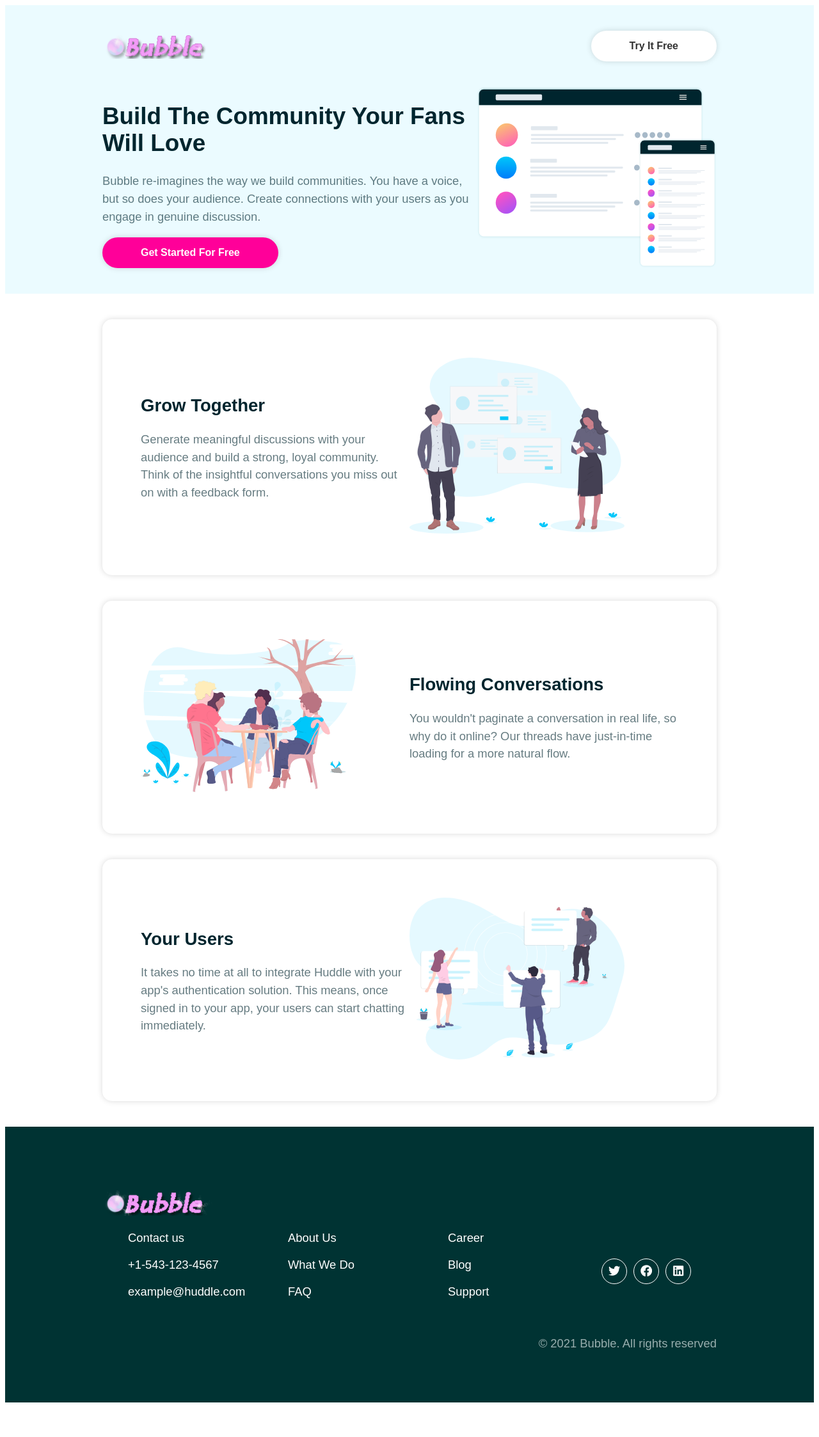
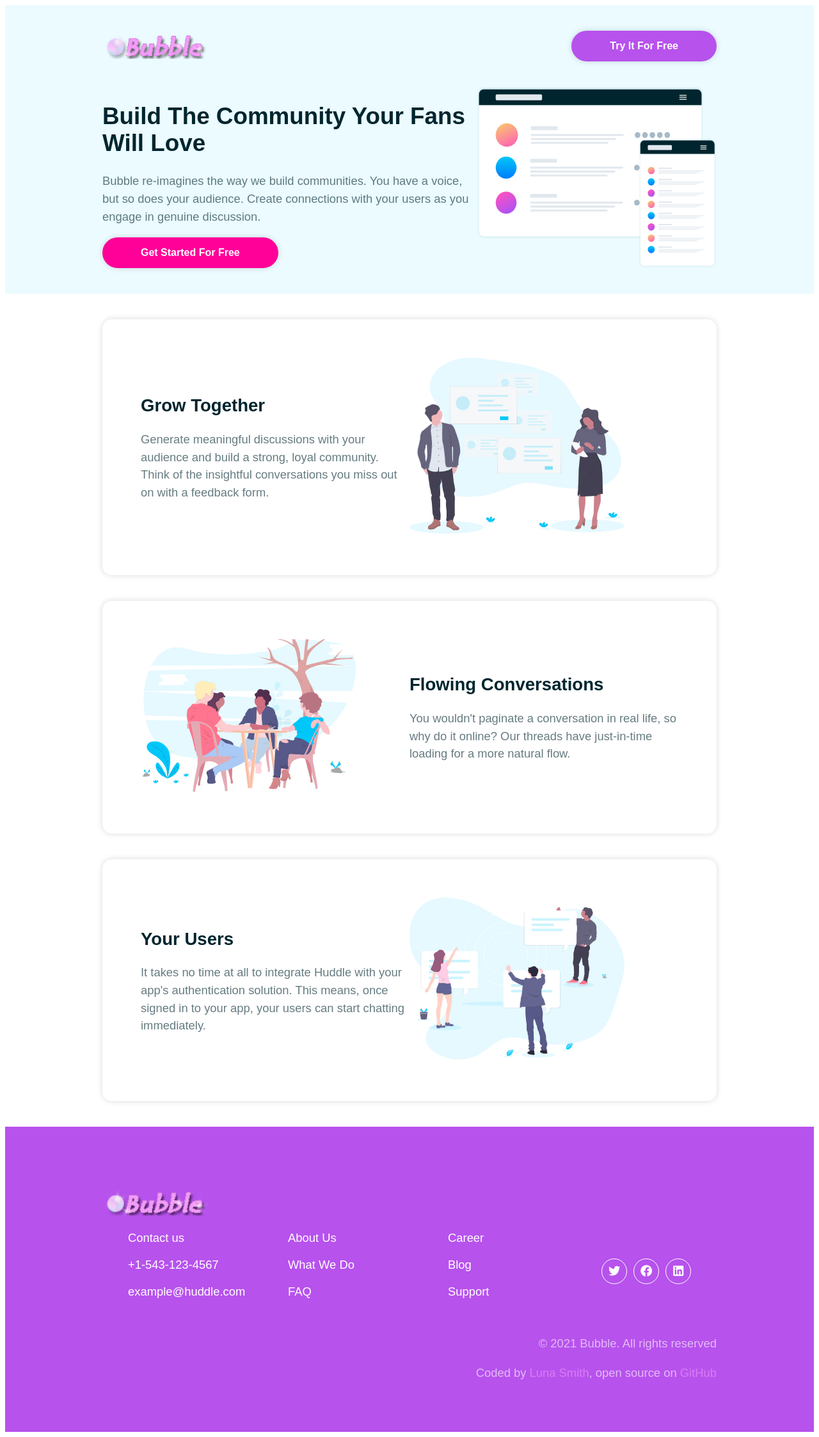
Before and after one commit to Lu-Smith/styled-components, a React (Create React App) app: page / in a window 1280 px wide. Shown: the whole page at 64% size. Before the commit the page ends 2200 px from the top, so only its background shows below. Built offline with nearby package versions, Linux system fonts and the light colour scheme.

Commit message:
Updated styling
Added my portfolio-link

```diff
--- a/src/App.js
+++ b/src/App.js
@@ -10,7 +10,7 @@ const theme = {
   colors: {
     header: `#ebfbff`,
     body: `#fff`,
-    footer: `#003333`,
+    footer: `#B752ED`,
   },
 
   mobile: `768px`,
--- a/src/components/Footer.js
+++ b/src/components/Footer.js
@@ -28,6 +28,24 @@ export default function Footer() {
           <SocialIcons />
         </Flex>
         <p>&copy; 2021 Bubble. All rights reserved</p>
+        <p>
+          Coded by {""}
+          <a
+            href="https://www.lunasmithart.com/index.html"
+            target="_blank"
+            rel="noopener noreferrer"
+          >
+            Luna Smith
+          </a>
+          , open source on{" "}
+          <a
+            href="https://github.com/Lu-Smith/styled-components"
+            target="_blank"
+            rel="noopener noreferrer"
+          >
+            GitHub
+          </a>
+        </p>
       </Container>
     </StyledFooter>
   );
--- a/src/components/Header.js
+++ b/src/components/Header.js
@@ -10,7 +10,7 @@ export default function Header() {
       <Container>
         <Nav>
           <Logo src="./images/logo.png" alt="" />
-          <Button>Try It Free</Button>
+          <Button>Try It For Free</Button>
         </Nav>
         <Flex>
           <div>
--- a/src/components/styles/Button.styled.js
+++ b/src/components/styles/Button.styled.js
@@ -8,8 +8,8 @@ export const Button = styled.button`
   font-size: 16px;
   font-weight: 700;
   padding: 15px 60px;
-  background-color: ${({ bg }) => bg || `#fff`};
-  color: ${({ color }) => color || `#333`};
+  background-color: ${({ bg }) => bg || `#B752ED`};
+  color: ${({ color }) => color || `#fff`};
 
   &:hover {
     opacity: 0.9;
--- a/src/components/styles/Footer.styled.js
+++ b/src/components/styles/Footer.styled.js
@@ -13,6 +13,16 @@ export const StyledFooter = styled.footer`
   p {
     text-align: right;
   }
+
+  a {
+    text-decoration: none;
+    color: #f199f6;
+  }
+
+  a:hover {
+    color: #fff;
+  }
+
   @media (max-width: ${({ theme }) => theme.mobile}) {
     text-align: center;
     ul {
```
